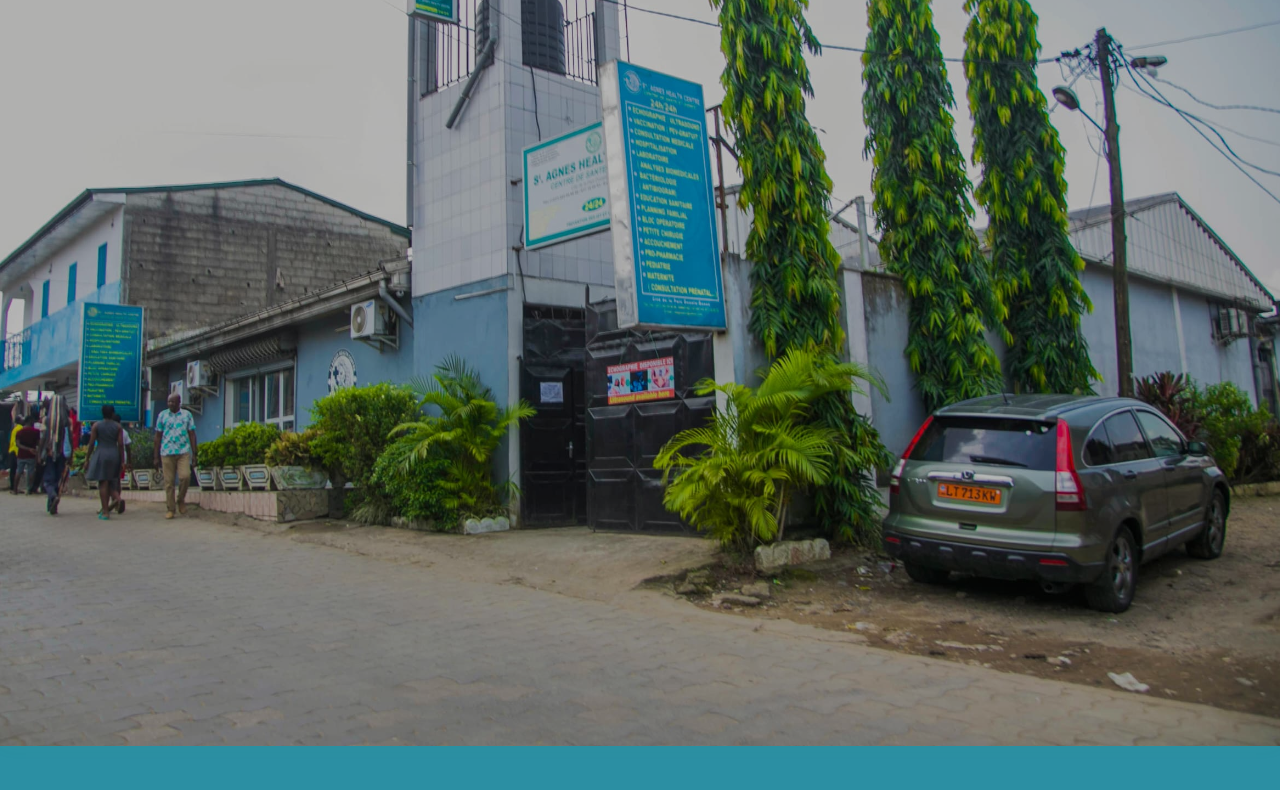
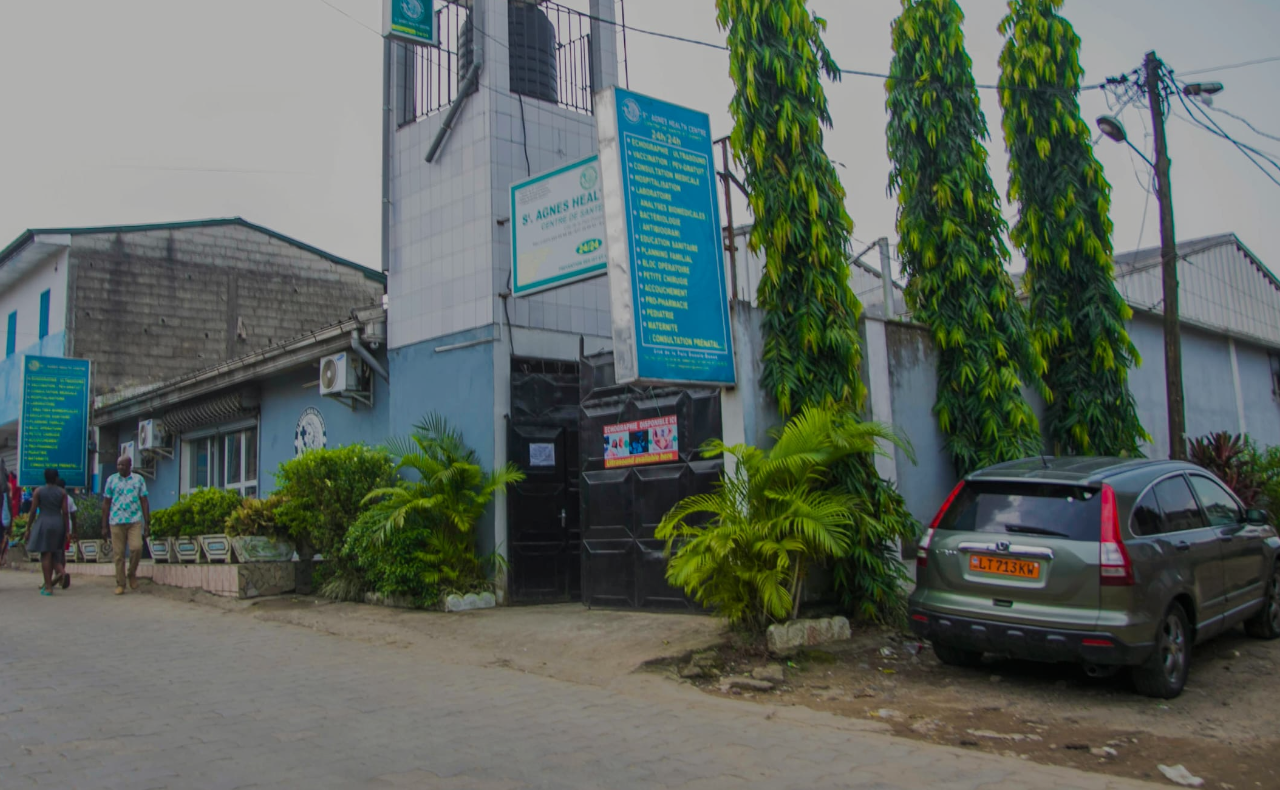
Before and after one commit to nashspotify77/st-agnes-health-center, a website: page public/appointment.html in a window 1280 px wide. Shown: the part 262-1052 px from the top of the page. Drawn offline with Linux system fonts and the light colour scheme; a script that the page names is missing.

Commit message:
made a few changes

```diff
--- a/public/appointment.html
+++ b/public/appointment.html
@@ -9,17 +9,15 @@
   <link href="styles.css" rel="stylesheet" />
   <style>
     .container { max-width: 900px; margin-top: 40px; }
-    .calendly-wrapper { min-width: 320px; height: 700px; }
 
-    /* New: use id2 (images/id2.jpg) as background for the appointment page */
     .appointment {
       background-image: url('images/id2.jpg');
       background-size: cover;
       background-position: center;
       position: relative;
       padding: 40px 0;
+      min-height: 100vh;
     }
-    /* subtle dark overlay so Calendly widget remains readable */
     .appointment::before {
       content: "";
       position: absolute;
@@ -27,8 +25,12 @@
       background: rgba(0,0,0,0.28);
       pointer-events: none;
     }
-    /* ensure container content sits above overlay */
     .appointment .container { position: relative; z-index: 2; }
+
+    .calendly-inline-widget {
+      min-width: 320px;
+      height: 800px;
+    }
   </style>
 </head>
 <body>
@@ -40,13 +42,8 @@
 
       <h2 class="text-center mb-4" data-i18n="appointment-title">Schedule Appointment</h2>
 
-      <!-- Calendly inline widget -->
-      <div class="calendly-wrapper">
-        <div class="calendly-inline-widget" data-url="https://calendly.com/brandontnashong/30min" style="min-width:320px;height:700px;"></div>
-      </div>
-
-      <!-- Calendly loader (must match CSP - server must allow assets.calendly.com and *.calendly.com) -->
-      <script src="https://assets.calendly.com/assets/external/widget.js" async defer></script>
+      <!-- Calendly inline widget - embeds calendar directly -->
+      <div class="calendly-inline-widget" data-url="https://calendly.com/stagneshealthcentre1/30min"></div>
     </div>
   </section>
 
@@ -97,17 +94,15 @@
 
   <script src="js/bootstrap.bundle.min.js" defer></script>
   <script src="lang.js" defer></script>
+  <script src="https://assets.calendly.com/assets/external/widget.js"></script>
 
   <script>
-    // small DOM cleanup script
     document.addEventListener('DOMContentLoaded', function(){
       ['#sidebarMenu','#sidebarMenuOverlay','.menu-wrapper','.navbar','#mainMenuBtn'].forEach(s=>{
         document.querySelectorAll(s).forEach(el=>el?.parentNode?.removeChild(el));
       });
+      document.getElementById('footer-year').textContent = new Date().getFullYear();
     });
-  </script>
-  <script>
-    document.getElementById('footer-year').textContent = new Date().getFullYear();
   </script>
 </body>
 </html>
--- a/server.js
+++ b/server.js
@@ -103,7 +103,7 @@ app.post('/appointment', async (req, res) => {
 
   const mailOptions = {
     from: process.env.EMAIL_USER || 'no-reply@example.com',
-    to: process.env.NOTIFY_EMAIL || 'brandontnashong@gmail.com',
+    to: process.env.NOTIFY_EMAIL || 'stagneshealthcentre1@gmail.com',
     subject: 'New Appointment Request - St. Agnes Health Centre',
     text: `Name: ${appointment.fullName}\nEmail: ${appointment.email}\nPhone: ${appointment.phone || 'N/A'}\nMessage: ${appointment.message || 'N/A'}`
   };
```
Also changed, not shown: public/index.html (+1 -1 lines).
